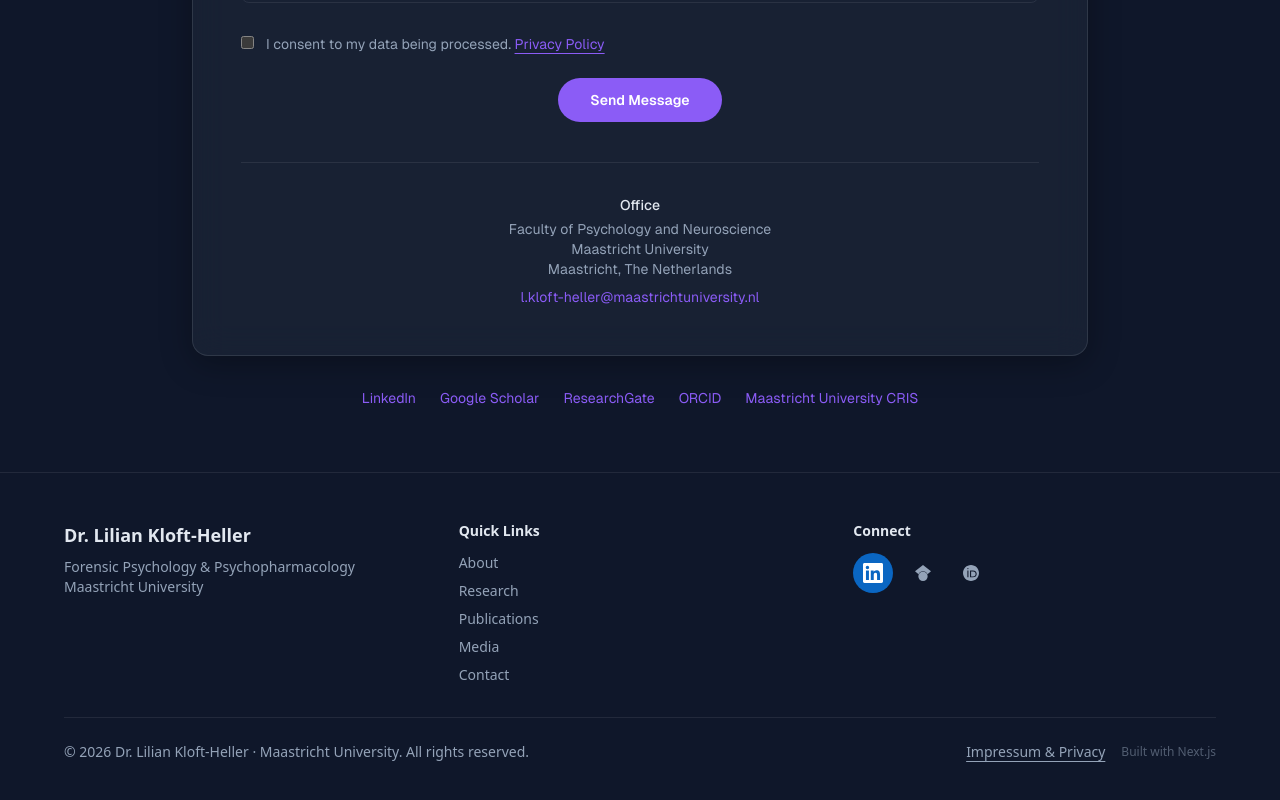
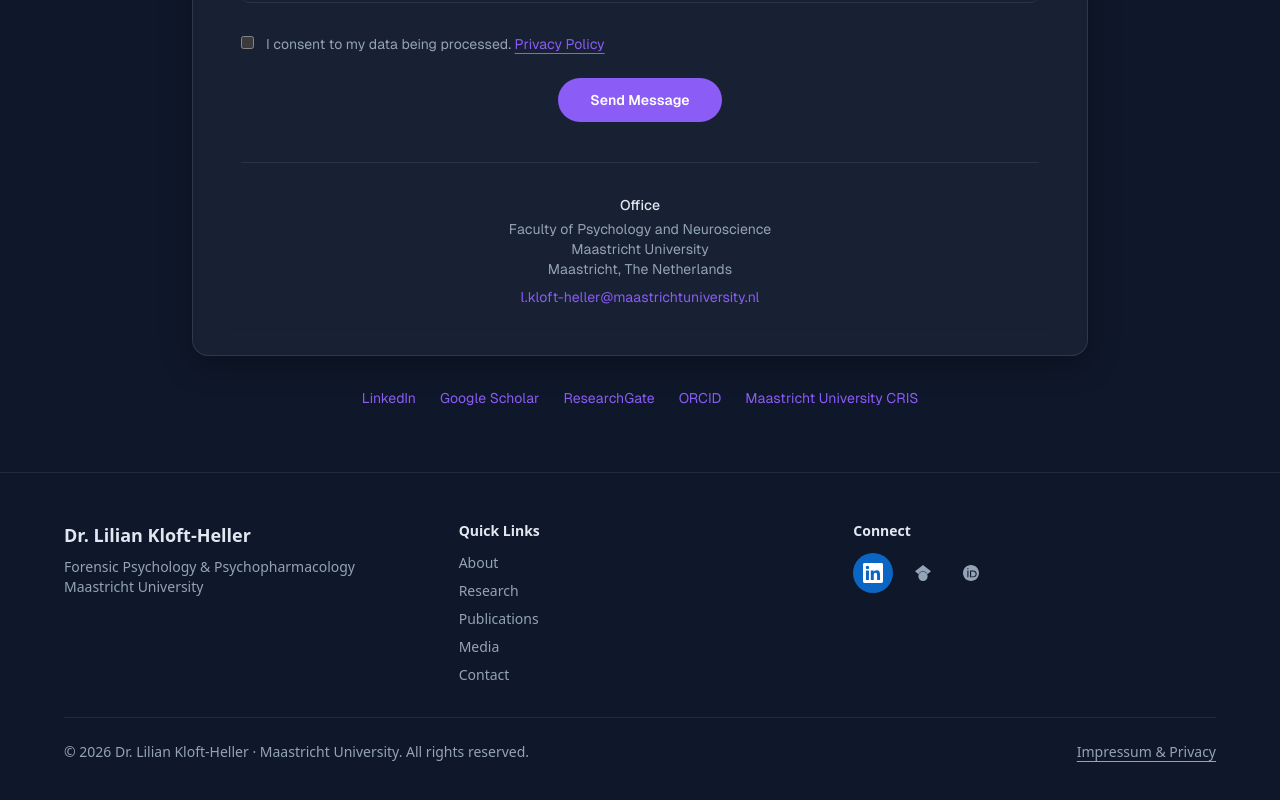
Before and after one commit to jheller1212/websitelilikloftheller, a Next.js app: page / in a window 1280 px wide. Shown: the part 5228-6028 px from the top of the page. Built offline with nearby package versions, Linux system fonts and the light colour scheme.

Commit message:
Remove 'Built with Next.js' from footer

```diff
--- a/src/components/Footer.tsx
+++ b/src/components/Footer.tsx
@@ -128,9 +128,6 @@ export default function Footer() {
               >
                 {t("footer.impressum")}
               </button>
-              <span className="text-xs opacity-50">
-                Built with Next.js
-              </span>
             </div>
           </div>
         </div>
```
